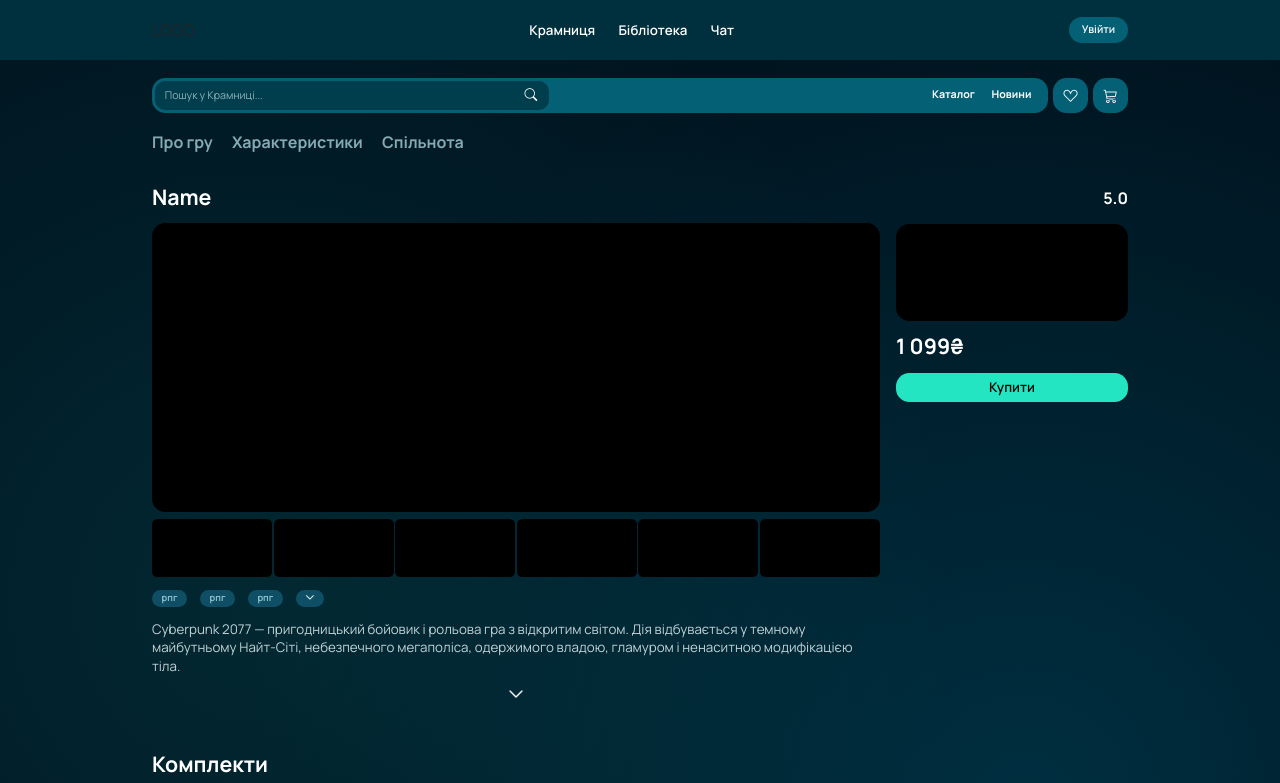
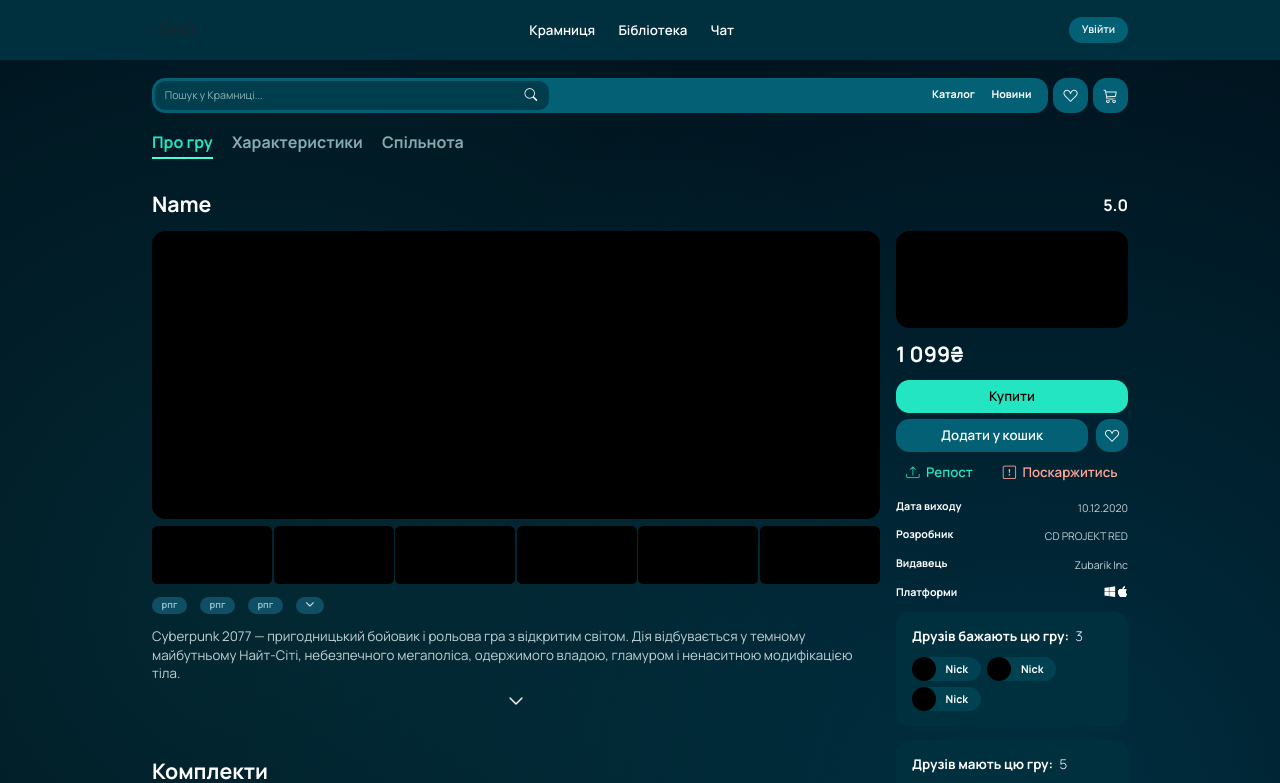
Before and after one commit to kanjo1ndd/gameflow, a React (Vite) app: page /Game in a window 1280 px wide. Shown: the top 783 px of the page. Built offline with nearby package versions, Linux system fonts and the light colour scheme; what react-select-country-list would draw is missing.

Commit message:
finish game page

```diff
--- a/src/App.jsx
+++ b/src/App.jsx
@@ -7,6 +7,7 @@
 import SignUp from './views/registration/SignUp'
 import Catalog from './views/catalog/Catalog'
 import PageGame from './views/pageGame/PageGame'
+import Characteristics from './views/pageGame/Characteristics'
 
 
 
@@ -50,6 +51,7 @@
         <Route path="/SignUp" element={<SignUp />} />
         <Route path="/Catalog" element={<Catalog />} />
         <Route path="/Game" element={<PageGame />} />
+        <Route path="/Game/Characteristics" element={<Characteristics />} />
       </Routes>
     </AppContext.Provider>
    )
--- a/src/views/main/header/Header.jsx
+++ b/src/views/main/header/Header.jsx
@@ -87,8 +87,8 @@
                             <div className='pointer'>Новини</div>
                         </div>
                     </div>
-                    <button><i className='bi bi-suit-heart'></i></button>
-                    <button><i className='bi bi-cart3'></i></button>
+                    <button><i className='bi bi-suit-heart' /></button>
+                    <button><i className='bi bi-cart3' /></button>
                 </div>
             )}
 
--- /dev/null
+++ b/src/views/pageGame/Characteristics.jsx
@@ -0,0 +1,18 @@
+import Footer from '../main/footer/Footer';
+import Header from '../main/header/Header'
+import './Characteristics.css'
+import { HeaderPageGame, MenuGamePage } from './PageGame';
+import './PageGame.css'
+
+export default function Characteristics() {
+    return <>
+        <Header />
+        <div className="content-page-game">
+            <HeaderPageGame />
+            <div className="left-block-right-menu">
+                <MenuGamePage />
+            </div>
+        </div>
+        <Footer />
+    </>;
+}
--- a/src/views/pageGame/PageGame.css
+++ b/src/views/pageGame/PageGame.css
@@ -40,6 +40,17 @@
     font-size: 1.25vw;
     line-height: 110.00000000000001%;
     letter-spacing: 0%;
+}
+
+.text-block-game.active {
+    color: rgba(36, 229, 194, 1);
+
+    padding-bottom: 0.4vw;
+    border-bottom: 0.204vw solid #49ffde;
+}
+
+.text-block-game.active:hover {
+    color: rgba(36, 229, 194, 1);
 }
 
 .text-block-game:hover {
@@ -211,7 +222,8 @@
     letter-spacing: 0%;
 }
 
-.button-basket:hover {
+.button-basket:hover,
+.button-comment:hover {
     filter: brightness(1.1);
 }
 
@@ -304,7 +316,9 @@
 
 .block-menu-game-page {
     display: flex;
-    position: relative;
+    top: -10%;
+    position: sticky;
+    align-self: flex-start;
     flex-direction: column;
 }
 
@@ -346,10 +360,184 @@
     color: black;
     background-color: rgba(36, 229, 194, 1);
 
-    padding: 0.5vw;
+    padding: 0.65vw;
     border-radius: 1.042vw;
     font-weight: 600;
     font-size: 1.042vw;
     line-height: 120%;
     letter-spacing: 0%;
+    margin-bottom: 0.5vw;
 }
+
+.button-buy-game-menu:hover {
+    filter: brightness(1.1);
+}
+
+.buttons-game-menu {
+    display: flex;
+    position: relative;
+    justify-content: space-between;
+}
+
+.button-add-cart-game-menu {
+    outline: none;
+    border: none;
+    color: white;
+    background-color: rgba(4, 96, 117, 1);
+
+    width: 15vw;
+    padding: 0.65vw;
+    border-radius: 1.042vw;
+    font-weight: 600;
+    font-size: 1.042vw;
+    line-height: 120%;
+    letter-spacing: 0%;
+    margin-bottom: 0.5vw;
+}
+
+.button-add-cart-game-menu:hover,
+.button-favorites-game-menu:hover {
+    filter: brightness(0.8);
+}
+
+.button-favorites-game-menu {
+    display: flex;
+    align-items: center;
+    justify-content: center;
+    outline: none;
+    border: none;
+    color: white;
+    background-color: rgba(4, 96, 117, 1);
+
+    padding: 0;
+    width: 2.5vw;
+    border-radius: 1.042vw;
+    font-size: 1.1vw;
+    margin-bottom: 0.5vw;
+}
+
+.block-repost-report {
+    display: flex;
+    position: relative;
+    justify-content: space-between;
+
+    padding: 0.5vw 0.8vw;
+}
+
+.repost-game-menu {
+    display: flex;
+    cursor: pointer;
+    color: rgba(36, 229, 194, 1);
+
+    gap: 0.5vw;
+    font-weight: 600;
+    font-size: 1.042vw;
+    line-height: 120%;
+    letter-spacing: 0%;
+}
+
+.report-game-menu {
+    display: flex;
+    cursor: pointer;
+    color: rgba(255, 165, 153, 1);
+
+    gap: 0.5vw;
+    font-weight: 600;
+    font-size: 1.042vw;
+    line-height: 120%;
+    letter-spacing: 0%;
+}
+
+.repost-game-menu:hover,
+.report-game-menu:hover {
+    filter: brightness(1.1);
+}
+
+.block-info-game-menu {
+    display: flex;
+    position: relative;
+    flex-direction: column;
+
+    gap: 1vw;
+    margin-top: 1vw;
+    margin-bottom: 1vw;
+}
+
+.info-game-menu {
+    display: flex;
+    position: relative;
+    justify-content: space-between;
+    color: white;
+
+    font-weight: 700;
+    font-size: 0.833vw;
+    line-height: 125%;
+    letter-spacing: 0%;
+}
+
+.text-info-game-menu {
+    color: rgba(241, 253, 255, 0.8);
+
+    font-weight: 400;
+    font-size: 0.833vw;
+    line-height: 150%;
+    letter-spacing: -1%;
+}
+
+.block-want-this-game {
+    display: flex;
+    position: relative;
+    flex-direction: column;
+    color: white;
+    background-color: rgba(0, 47, 61, 1);
+
+    width: 18.125vw;
+    padding: 1.25vw;
+    margin-bottom: 1vw;
+    font-weight: 700;
+    border-radius: 1.042vw;
+    font-size: 1.042vw;
+    line-height: 120%;
+    letter-spacing: 0%;
+}
+
+.text-number-friends {
+    display: flex;
+    position: relative;
+
+    margin-bottom: 1vw;
+}
+
+.number-friends {
+    font-weight: 300;
+    margin-left: 0.5vw;
+}
+
+.block-with-friends {
+    display: flex;
+    position: relative;
+    flex-wrap: wrap;
+
+    gap: 0.5vw
+}
+
+.block-friend {
+    display: flex;
+    position: relative;
+    align-items: center;
+    width: max-content;
+    background-color: rgba(0, 66, 82, 1);
+
+    padding-right: 1vw;
+    border-radius: 1.042vw;
+    font-size: 0.833vw;
+}
+
+.image-friend {
+    background-color: black;
+    width: 1.875vw;
+    height: 1.875vw;
+
+    margin-right: 0.75vw;
+    border-radius: 50%;
+}
--- a/src/views/pageGame/PageGame.jsx
+++ b/src/views/pageGame/PageGame.jsx
@@ -1,6 +1,7 @@
 import Footer from "../main/footer/Footer";
 import Header from "../main/header/Header";
 import { useState } from "react";
+import { useLocation, useNavigate } from "react-router-dom";
 import './PageGame.css'
 import '../filters/Filters.css'
 
@@ -130,12 +131,7 @@
                         <div></div>
                     </div>
                 </div>
-                <div className="block-menu-game-page">
-                    <div className="rating-game-menu">5.0</div>
-                    <div className="right-image-game-menu" />
-                    <div className="price-game-menu">1 099₴</div>
-                    <button className="button-buy-game-menu">Купити</button>
-                </div>
+                <MenuGamePage />
             </div>
         </div>
         <Footer />
@@ -143,11 +139,64 @@
 }
 
 export function HeaderPageGame() {
+
+    const location = useLocation();
+    const navigate = useNavigate();
+
     return <>
         <div className="header-block-game">
-            <div className="text-block-game">Про гру</div>
-            <div className="text-block-game">Характеристики</div>
+            <div
+                className={`text-block-game ${location.pathname === "/Game" ? "active" : ""}`}
+                onClick={() => navigate("/Game")}>
+                    Про гру
+            </div>
+            <div
+                className={`text-block-game ${location.pathname === "/Game/Characteristics" ? "active" : ""}`}
+                onClick={() => navigate("/Game/Characteristics")}>
+                    Характеристики
+            </div>
             <div className="text-block-game">Спільнота</div>
+        </div>
+    </>
+}
+
+export function MenuGamePage() {
+    return <>
+        <div className="block-menu-game-page">
+            <div className="rating-game-menu">5.0</div>
+            <div className="right-image-game-menu" />
+            <div className="price-game-menu">1 099₴</div>
+            <button className="button-buy-game-menu">Купити</button>
+            <div className="buttons-game-menu">
+                <button className="button-add-cart-game-menu">Додати у кошик</button>
+                <button className="button-favorites-game-menu"><i className='bi bi-suit-heart' /></button>
+            </div>
+            <div className="block-repost-report">
+                <div className="repost-game-menu"><i className="bi bi-upload" />Репост</div>
+                <div className="report-game-menu"><i className="bi bi-exclamation-square" />Поскаржитись</div>
+            </div>
+            <div className="block-info-game-menu">
+                <div className="info-game-menu">Дата виходу<div className="text-info-game-menu">10.12.2020</div></div>
+                <div className="info-game-menu">Розробник<div className="text-info-game-menu">CD PROJEKT RED</div></div>
+                <div className="info-game-menu">Видавець<div className="text-info-game-menu">Zubarik Inc</div></div>
+                <div className="info-game-menu">Платформи<div><i className="bi bi-windows" /> <i className="bi bi-apple" /></div></div>
+            </div>
+            <div className="block-want-this-game">
+                <div className="text-number-friends">Друзів бажають цю гру:<div className="number-friends">3</div></div>
+                <div className="block-with-friends">
+                    {Array.from({ length: 3 }).map((_, i) => (
+                        <div key={i} className="block-friend"><div className="image-friend"/>Nick</div>
+                    ))}
+                </div>
+            </div>
+            <div className="block-want-this-game">
+                <div className="text-number-friends">Друзів мають цю гру:<div className="number-friends">5</div></div>
+                <div className="block-with-friends">
+                    {Array.from({ length: 5 }).map((_, i) => (
+                        <div key={i} className="block-friend"><div className="image-friend"/>Nick</div>
+                    ))}
+                </div>
+            </div>
         </div>
     </>;
 }
```
Also changed, not shown: src/views/pageGame/Characteristics.css (added).
